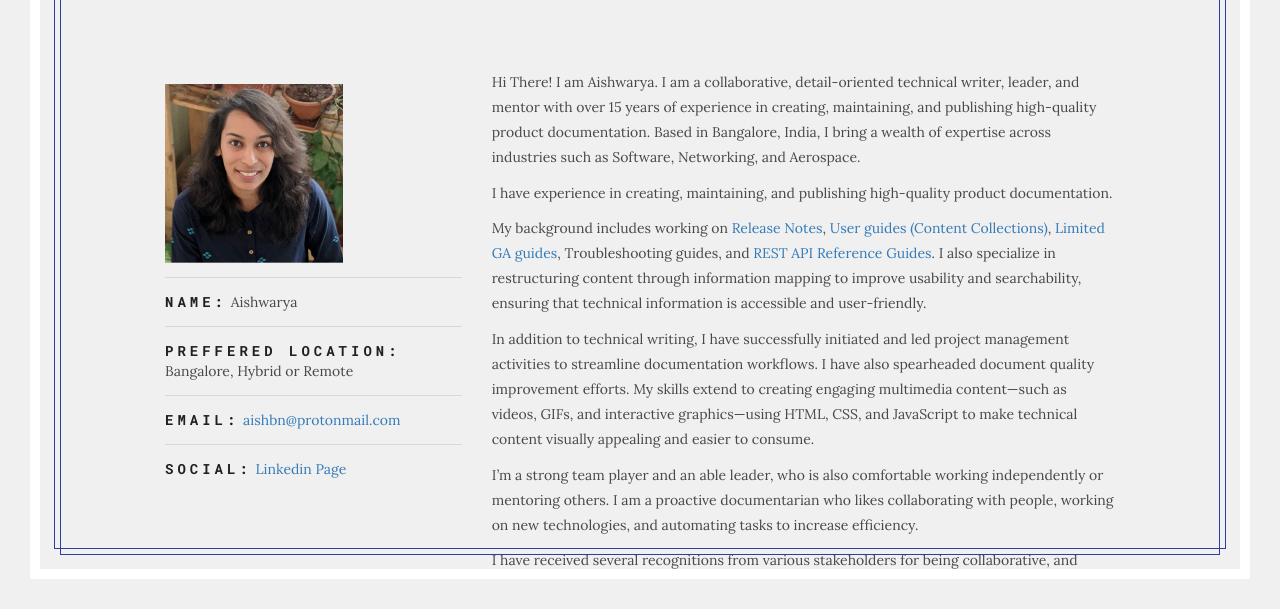
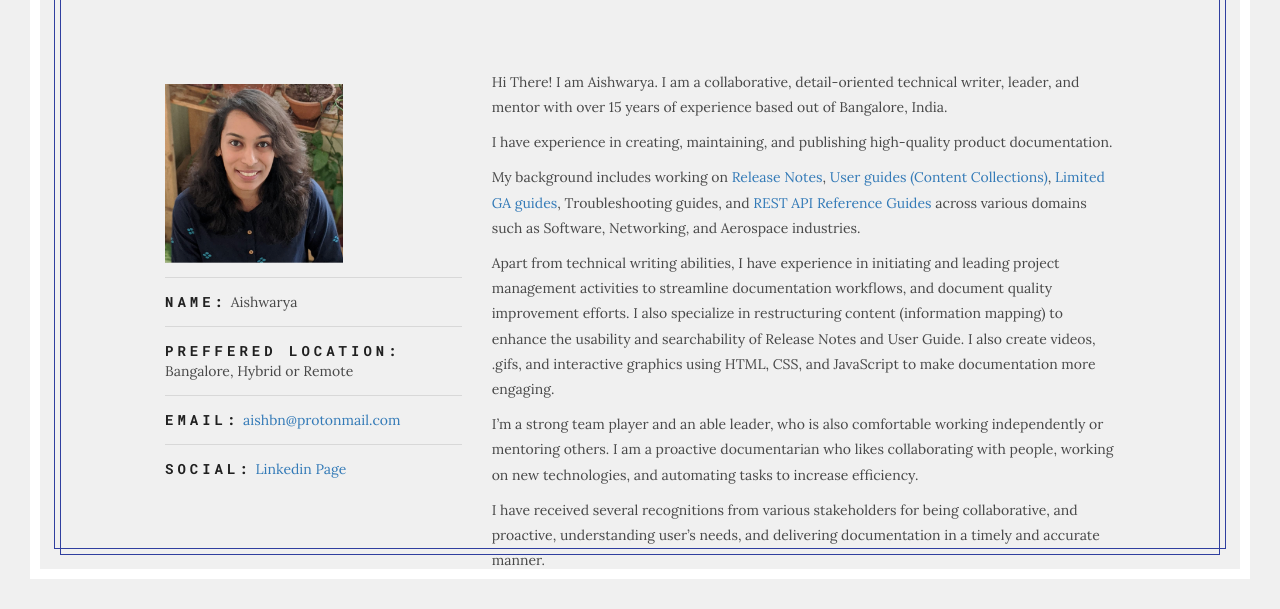
Before and after one commit to Aishbn/Aishwarya-portfolio, a plain HTML site: page index.html in a window 1280 px wide. Both pictures are taken after a click on the link "DISCOVER MORE". Shown: the part 191-800 px from the top of the page. Drawn offline with Linux system fonts and the light colour scheme; files whose address does not match are found by name.

Commit message:
About Me text update

```diff
--- a/index.html
+++ b/index.html
@@ -202,7 +202,7 @@
 
 									<div class='about-text' >
 										<p>
-											Hi There! I am Aishwarya. I am a collaborative, detail-oriented technical writer, leader, and mentor with over 15 years of experience in creating, maintaining, and publishing high-quality product documentation. Based in Bangalore, India, I bring a wealth of expertise across industries such as Software, Networking, and Aerospace.
+											Hi There! I am Aishwarya. I am a collaborative, detail-oriented technical writer, leader, and mentor with over 15 years of experience based out of Bangalore, India.
 										</p>
 
 										<p>
@@ -210,12 +210,9 @@
 										</p>
 
 										<p>
-											My background includes working on <a href="https://docs.prismacloud.io/en/enterprise-edition/rn/prisma-cloud-release-info/features-introduced-in-2024/features-introduced-in-2024">Release Notes</a>, <a href="https://docs.prismacloud.io/en/enterprise-edition/content-collections/cloud-and-software-inventory/applications-inventory">User guides (Content Collections)</a>, <a href= "https://docs.prismacloud.io/en/enterprise-edition/assets/pdf/ibm-onboarding-lga.pdf">Limited GA guides</a>, Troubleshooting guides, and <a href = "https://drive.google.com/file/d/1U7J7l2-bZ85OP5dmR0K6_7PsaX8jvUaE/view?usp=sharing">REST API Reference Guides</a>. I also specialize in restructuring content through information mapping to improve usability and searchability, ensuring that technical information is accessible and user-friendly.</p>
-
+											My background includes working on <a href="https://docs.prismacloud.io/en/enterprise-edition/rn/prisma-cloud-release-info/features-introduced-in-2024/features-introduced-in-2024">Release Notes</a>, <a href="https://docs.prismacloud.io/en/enterprise-edition/content-collections/cloud-and-software-inventory/applications-inventory">User guides (Content Collections)</a>, <a href= "https://docs.prismacloud.io/en/enterprise-edition/assets/pdf/ibm-onboarding-lga.pdf">Limited GA guides</a>, Troubleshooting guides, and <a href = "https://drive.google.com/file/d/1U7J7l2-bZ85OP5dmR0K6_7PsaX8jvUaE/view?usp=sharing">REST API Reference Guides </a> across various domains such as Software, Networking, and Aerospace industries.</p>
 										<p>
-											In addition to technical writing, I have successfully initiated and led project management activities to streamline documentation workflows. I have also spearheaded document quality improvement efforts. My skills extend to creating engaging multimedia content—such as videos, GIFs, and interactive graphics—using HTML, CSS, and JavaScript to make technical content visually appealing and easier to consume.
-										</p>
-
+											Apart from technical writing abilities, I have experience in initiating and leading project management activities to streamline documentation workflows, and document quality improvement efforts. I also specialize in restructuring content (information mapping) to enhance the usability and searchability of Release Notes and User Guide. I also create videos, .gifs, and interactive graphics using HTML, CSS, and JavaScript to make documentation more engaging.</p>
 										<p>
 											I’m a strong team player and an able leader, who is also comfortable working independently or mentoring others. I am a proactive documentarian who likes collaborating with people, working on new technologies, and automating tasks to increase efficiency.
 										</p>
@@ -224,7 +221,7 @@
 											I have received several recognitions from various stakeholders for being collaborative, and proactive, understanding user’s needs, and delivering documentation in a timely and accurate manner.
 										</p>
 
-										<p>I am actively seeking opportunities as a Documentation Manager or Lead Technical Writer. If you are looking for a dependable, collaborative, and results-driven professional to lead your documentation efforts, I would be delighted to connect.</p>
+										<p>I am actively seeking opportunities as a Documentation Manager or Lead Technical Writer. If you are looking for a dependable, collaborative, and results-driven professional to lead your documentation efforts, I will be delighted to connect.</p>
 
 
 
@@ -255,7 +252,7 @@
 
 							<div class='section-header' >
 
-								<h2>My <strong class='color' >Testimonials</strong></h2>
+								<h2><strong class='color' >Testimonials</strong></h2>
 
 							</div>
 
```
